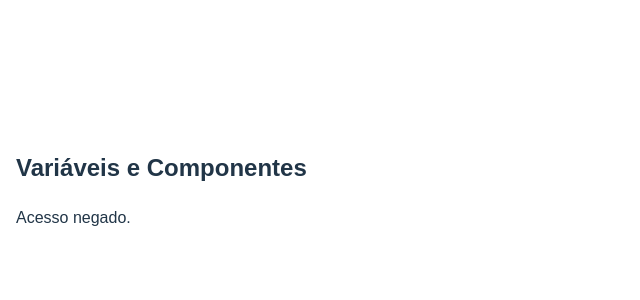
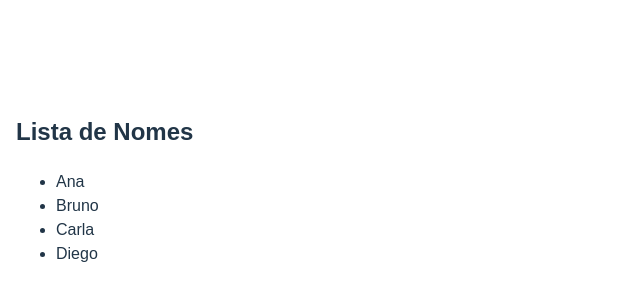
Before and after one commit to felipesayegg/React-Vite, a React (Vite) app: page / in a window 1280 px wide. Shown: the part 212-512 px from the top of the page, without its empty margins (0-640 px from the left). Built offline with nearby package versions, Linux system fonts and the light colour scheme.

Commit message:
Implementa ListaNomes

```diff
--- a/src/App.jsx
+++ b/src/App.jsx
@@ -1,8 +1,8 @@
-import MensagemUsuario from "./components/MensagemUsuario";
+import ListaNomes from "./components/ListaNomes";
 export default function App() {
   return (
     <main style={{ fontFamily: "sans-serif", padding: 16 }}>
-      <MensagemUsuario ok={false} nome="Carlos" />
+      <ListaNomes />
     </main>
   );
 }
--- /dev/null
+++ b/src/components/ListaNomes.jsx
@@ -0,0 +1,13 @@
+export default function ListaNomes() {
+  const nomes = ["Ana", "Bruno", "Carla", "Diego"];
+  return (
+    <section>
+      <h2>Lista de Nomes</h2>
+      <ul>
+        {nomes.map((n) => (
+          <li key={n}>{n}</li>
+        ))}
+      </ul>
+    </section>
+  );
+}
```
